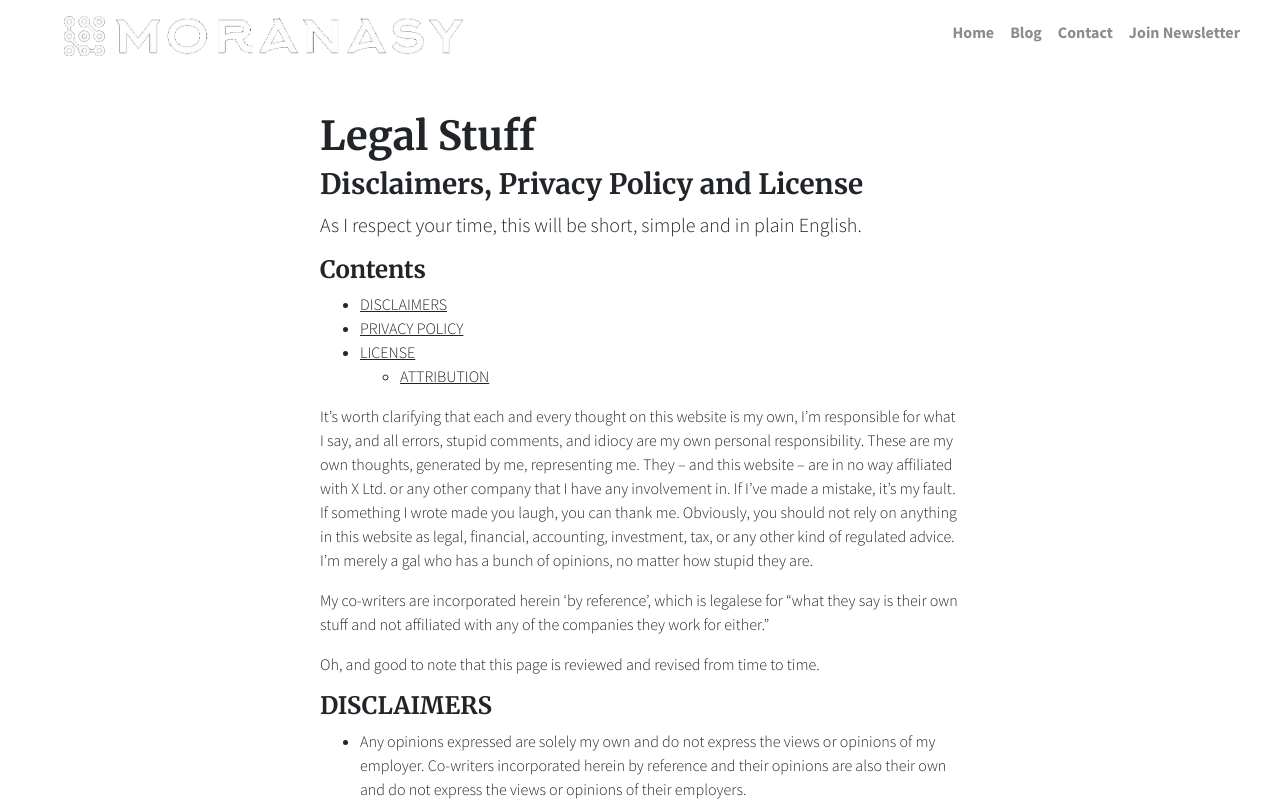
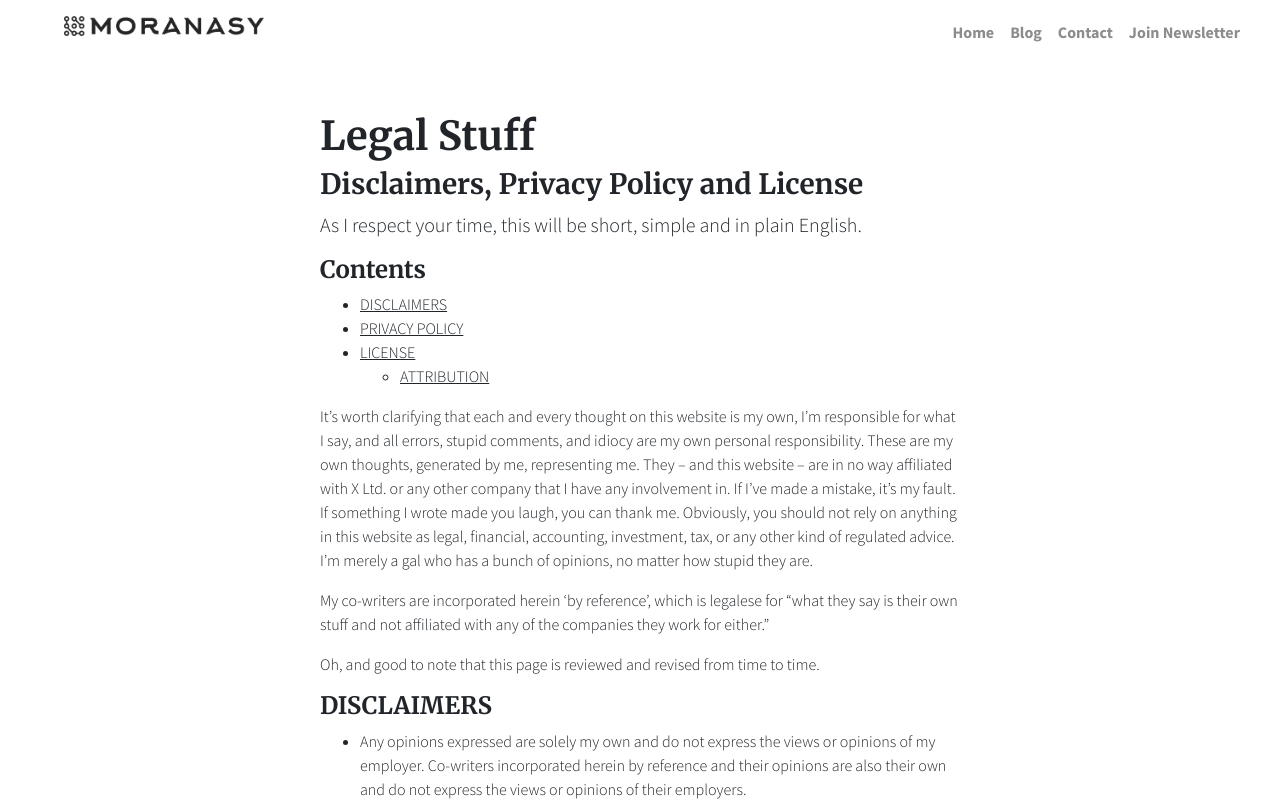
Before and after one commit to codepar/codepar.github.io, a website: page legal.html in a window 1280 px wide. Drawn offline with Linux system fonts and the light colour scheme; a script that the page names is missing.

Commit message:
logos and sizes throughout files

```diff
--- a/legal.html
+++ b/legal.html
@@ -67,7 +67,7 @@
   <div class="masthead-legal">
     <header class="masthead__navigation mb-auto d-flex w-100 p-3 mx-auto flex-column" id="masthead__navigation-legal">
       <div class="inner">
-        <a class="inner-masthead" href="/"><img src="/assets/images/logo.jpg" style="max-height:40px; width:auto;"></a>
+        <a class="inner-masthead" href="/"><img src="/assets/images/logo_blackB.JPG" style="max-height:auto; width:200px;"></a>
         <nav class="nav nav-masthead justify-content-center" id="nav-masthead-legal">
           <a class="nav-link-legal" href="/">Home</a>
           <a class="nav-link-legal" href="/blog">Blog</a>
```
Also changed, not shown: index.html (+1 -1 lines), assets/images/logo_blackB.JPG (added).
